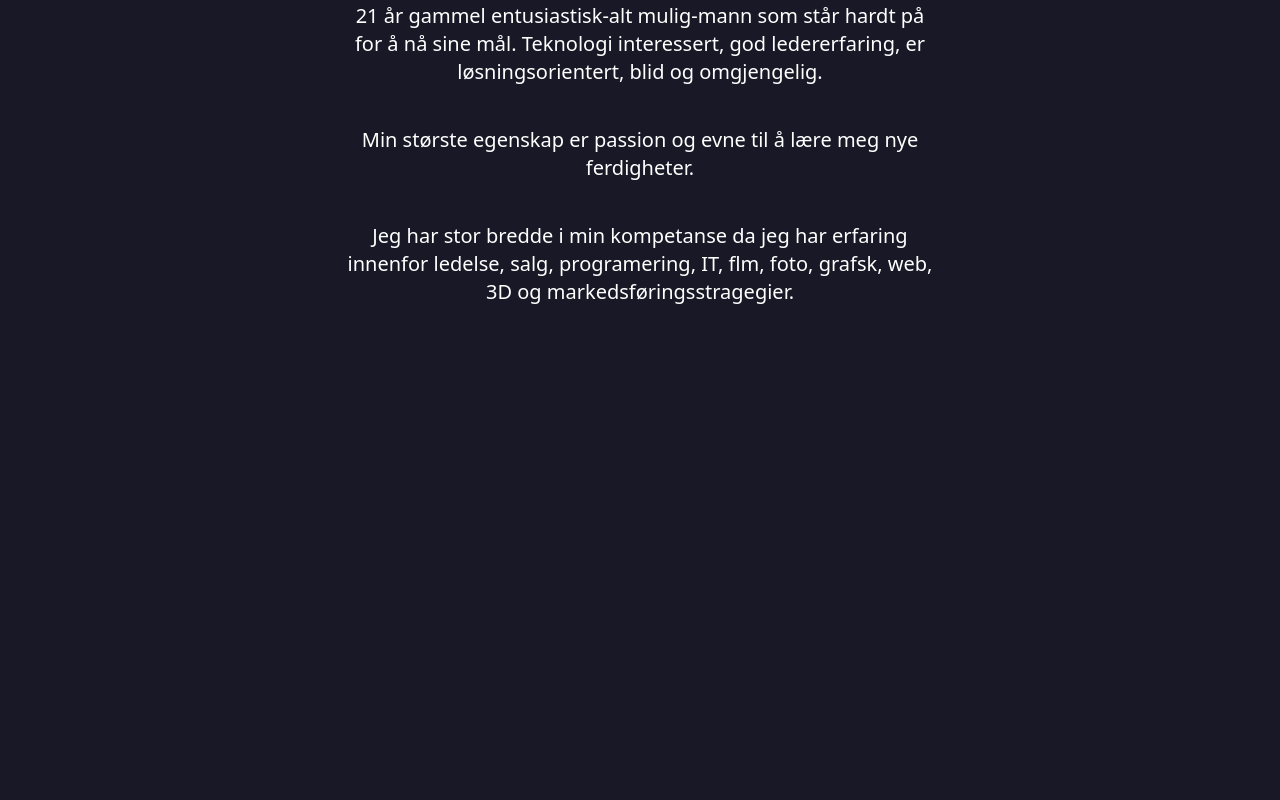
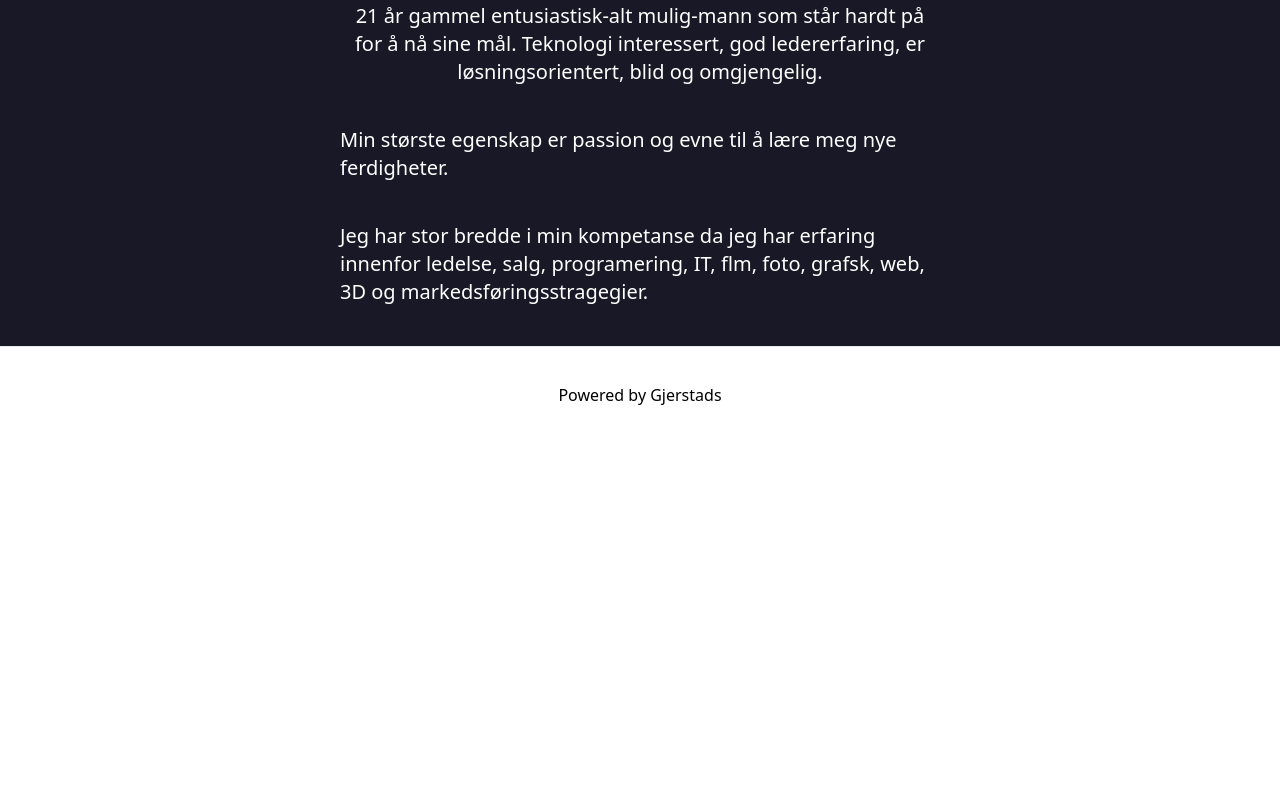
Before and after one commit to magnus411/portfolio, a Next.js app: page / in a window 1280 px wide. Shown: the part 940-1740 px from the top of the page. After the commit the page ends 1382 px from the top, so only its background shows below. Built offline with nearby package versions, Linux system fonts and the light colour scheme; no server answers; the database is empty; what tailwindcss-font-inter would draw is missing.

Commit message:
Enda mer updates

```diff
--- a/components/OmMeg.js
+++ b/components/OmMeg.js
@@ -11,18 +11,18 @@ function OmMeg() {
           <h1 className="underline underline-offset-8 text-white text-center text-4xl font-bold font-intra">
             Litt om meg
           </h1>
-          <p className="mt-10 text-white container mx-auto text-xl text-center text-center text-center ">
+          <p className="mt-10 text-white container mx-auto text-xl text-center  ">
             21 år gammel entusiastisk-alt mulig-mann som står hardt på for å nå
             sine mål. Teknologi interessert, god ledererfaring, er
             løsningsorientert, blid og omgjengelig.
           </p>
 
-          <p className="mt-10 text-white container mx-auto text-xl text-center text-center text-center ">
+          <p className="mt-10 text-white container mx-auto text-xl  ">
             Min største egenskap er passion og evne til å lære meg nye
             ferdigheter.
           </p>
 
-          <p className="mt-10 text-white container mx-auto text-xl text-center text-center text-center ">
+          <p className="mt-10 text-white container mx-auto text-xl ">
             Jeg har stor bredde i min kompetanse da jeg har erfaring innenfor
             ledelse, salg, programering, IT, flm, foto, grafsk, web, 3D og
             markedsføringsstragegier.
--- a/pages/index.tsx
+++ b/pages/index.tsx
@@ -4,33 +4,44 @@ import Image from "next/image";
 import Header from "../components/Header";
 import Body from "../components/Body";
 import OmMeg from "../components/OmMeg";
-
+import Prosjekter from "../components/Prosjekter";
 /*className="flex min-h-screen flex-col items-center justify-center py-2" */
 
+import React, { useState, useEffect, useRef } from "react";
+import useSWR from "swr";
+
 const Home: NextPage = () => {
+  const fetcher = (...args: Parameters<typeof fetch>) =>
+    fetch(...args).then((res) => res.json());
+
+  const { data, error } = useSWR("/api/prosjekt", fetcher);
+  if (error) return <div>Failed to load</div>;
+  if (!data) return <div>Loading...</div>;
+
   console.log("console gang her");
   return (
     <div>
       <Head>
-        <title>Create Next App</title>
+        <title>Portfolio</title>
         <link rel="icon" href="/favicon.ico" />
       </Head>
       <Header />
-      <main className="bg-[#181826] h-[2200px] ">
+      <main className="bg-[#181826]  ">
         <Body />
         <OmMeg />
+        <Prosjekter data={data} />
       </main>
 
       <footer className="flex h-24 w-full items-center justify-center border-t">
         <a
           className="flex items-center justify-center gap-2"
-          href="https://vercel.com?utm_source=create-next-app&utm_medium=default-template&utm_campaign=create-next-app"
+          href="https://github.com/magnus411"
           target="_blank"
           rel="noopener noreferrer"
         >
-          Powered by{" "}
-          <Image src="/vercel.svg" alt="Vercel Logo" width={72} height={16} />
+          Powered by Gjerstad
         </a>
+        s
       </footer>
     </div>
   );
```
